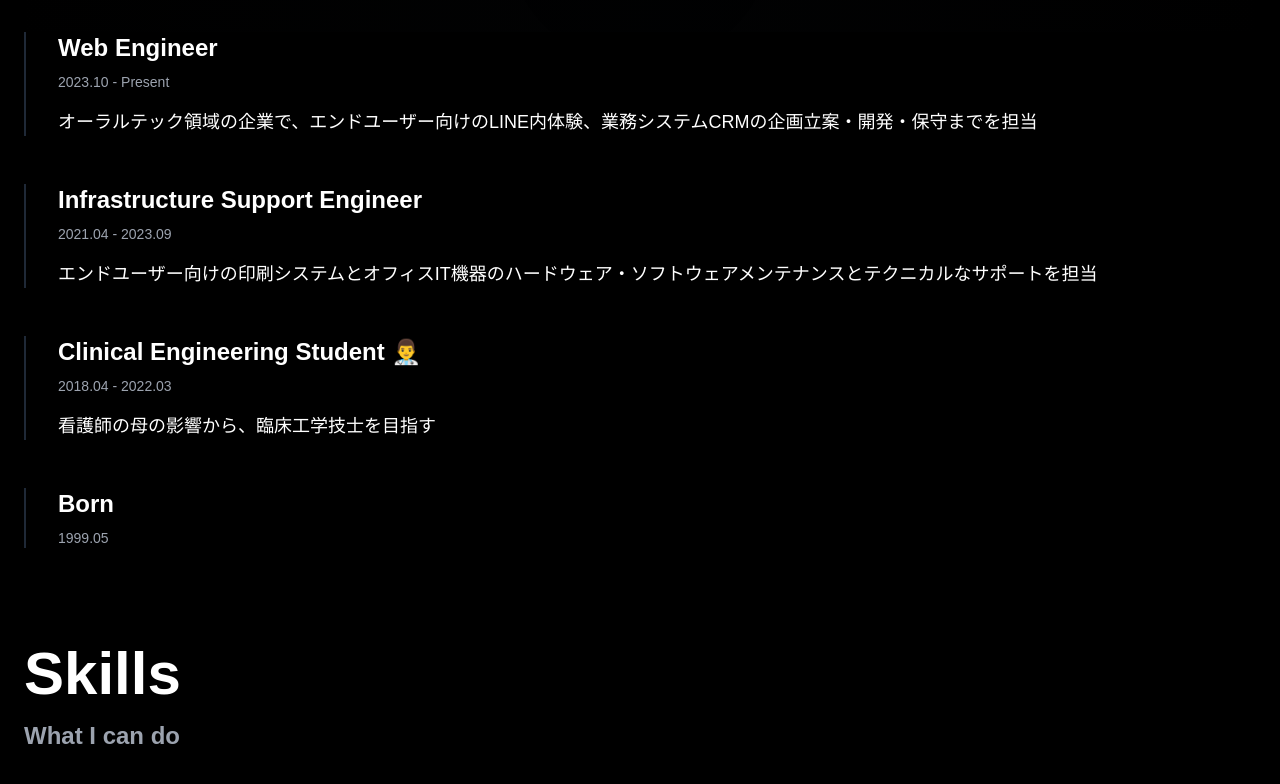
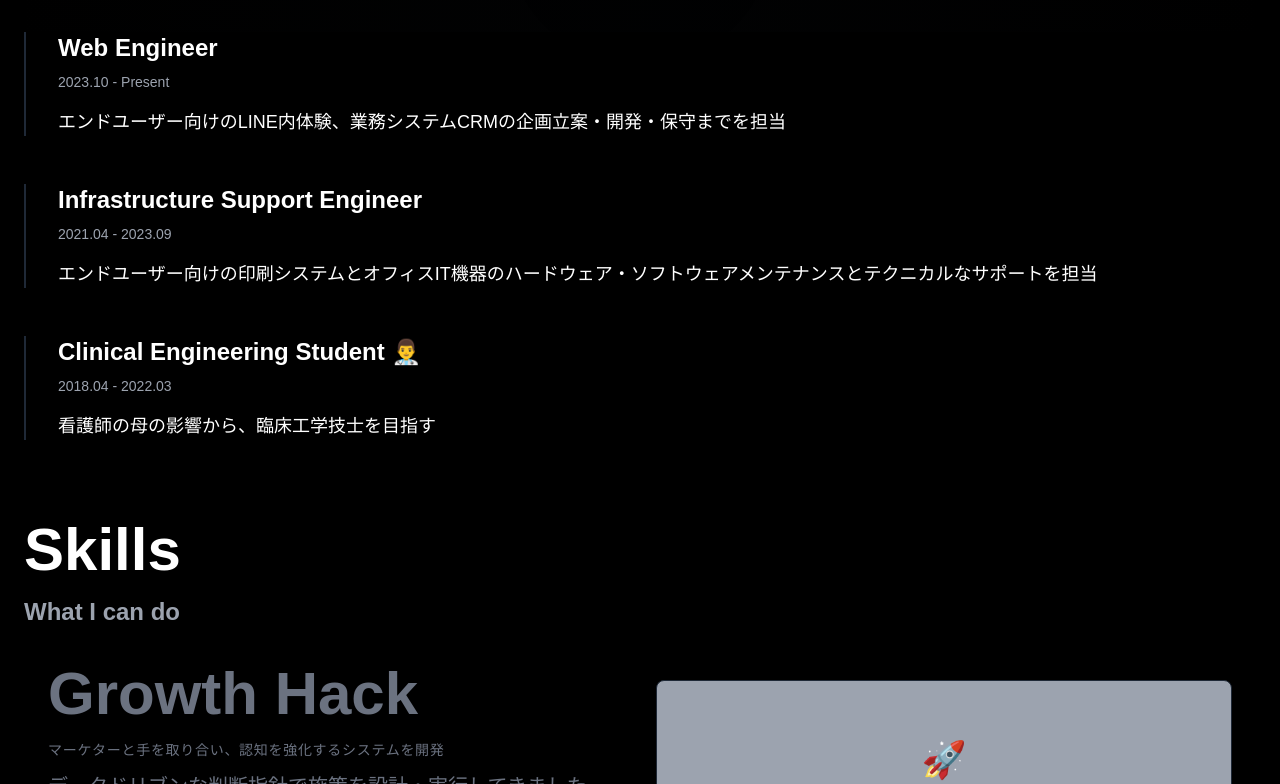
Before and after one commit to hsnyt/corporate, a React (Vite) app: page / in a window 1280 px wide. Shown: the part 1176-1960 px from the top of the page. Built offline with nearby package versions, Linux system fonts and the light colour scheme.

Commit message:
不具合修正

```diff
--- a/src/components/Blog.tsx
+++ b/src/components/Blog.tsx
@@ -14,7 +14,7 @@ const Blog: FC = () => {
   return (
     <section className="px-6 py-20">
       <div className="max-w-7xl mx-auto">
-        <h3 className="text-4xl md:text-6xl font-black mb-4">Technical Blog</h3>
+        <h3 className="text-4xl md:text-6xl font-black mb-4">Blog</h3>
       </div>
       <div className="pt-20 flex items-center justify-center text-gray-400 text-xl">
         COMING SOON
--- a/src/components/Experience.tsx
+++ b/src/components/Experience.tsx
@@ -10,7 +10,7 @@ const Experience: FC = () => (
             2023.10 - Present
           </p>
           <p className="text-sm md:text-lg">
-            オーラルテック領域の企業で、エンドユーザー向けのLINE内体験、業務システムCRMの企画立案・開発・保守までを担当
+            エンドユーザー向けのLINE内体験、業務システムCRMの企画立案・開発・保守までを担当
           </p>
         </div>
         <div className="border-l-2 border-gray-800 pl-8 hover:border-gray-600 transition-colors duration-300">
@@ -35,10 +35,6 @@ const Experience: FC = () => (
             看護師の母の影響から、臨床工学技士を目指す
           </p>
         </div>
-        <div className="border-l-2 border-gray-800 pl-8 hover:border-gray-600 transition-colors duration-300">
-          <h4 className="text-xl md:text-2xl font-bold mb-2">Born</h4>
-          <p className="text-gray-400 mb-4 text-sm md:text-md">1999.05</p>
-        </div>
       </div>
     </div>
   </section>
--- a/src/components/Skills.tsx
+++ b/src/components/Skills.tsx
@@ -58,7 +58,7 @@ const categories = [
     skills: [
       { name: "Notion", img: "/images/notion.png" },
       { name: "Salesforce", img: "/images/salesforce.png" },
-      { name: "JetBrains", img: "/images/jetbrains.webp" },
+      { name: "JetBrains", img: "/images/jetbrains.png" },
     ],
   },
 ];
```
Also changed, not shown: public/images/bigquery.png (added), 1 other file (tests, documents, lock files or other folders).
